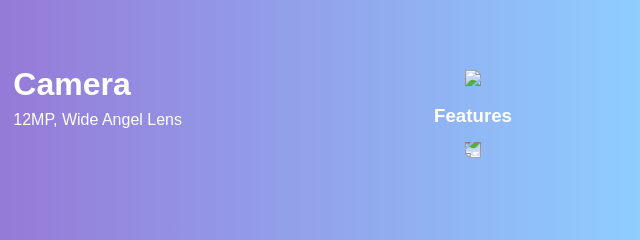
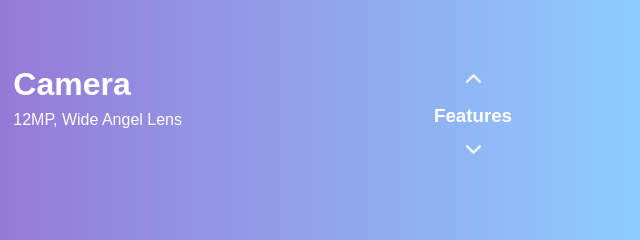
Before and after one commit to MussieTeka/RealPhone, a plain HTML site: page index.html in a window 1280 px wide. Shown: the part 284-524 px from the top of the page, 640-1280 px from the left. Drawn offline with Linux system fonts and the light colour scheme; the site is published under a folder, as on GitHub Pages, so addresses that start at the root find nothing.

Commit message:
Update index.html
Update index.html

```diff
--- a/index.html
+++ b/index.html
@@ -55,9 +55,9 @@
         </div>
       </div>
       <div class="controls">
-        <img src="/images/arrow.png" id="upbtn" />
+        <img src="./images/arrow.png" id="upbtn" />
         <h3>Features</h3>
-        <img src="/images/arrow.png" id="downbtn" />
+        <img src="./images/arrow.png" id="downbtn" />
       </div>
     </div>
     <script src="script.js"></script>
```
